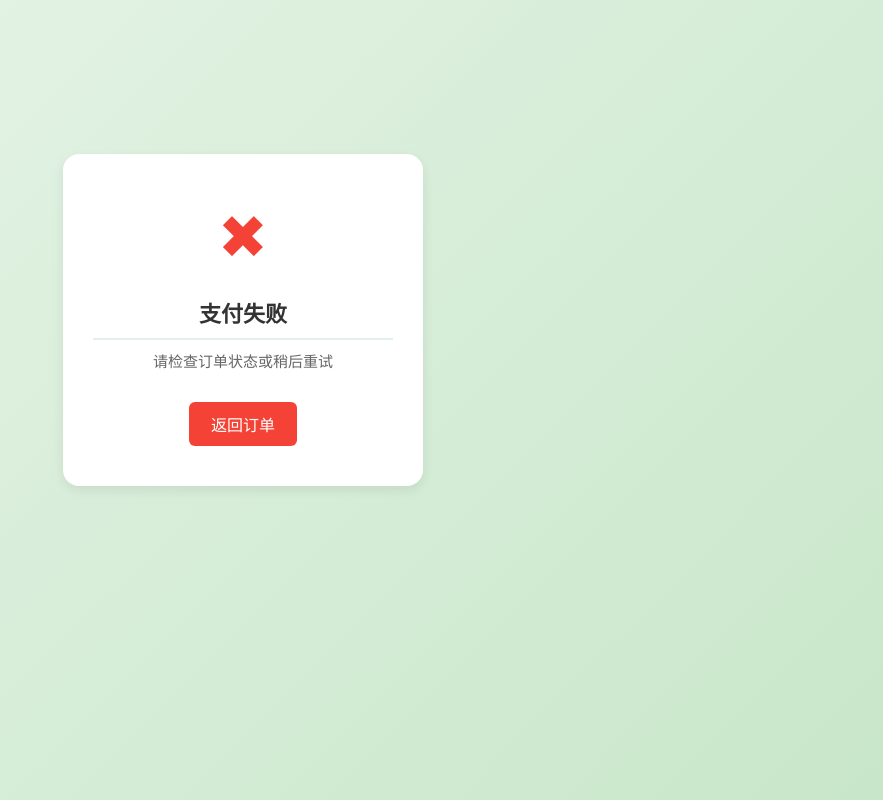
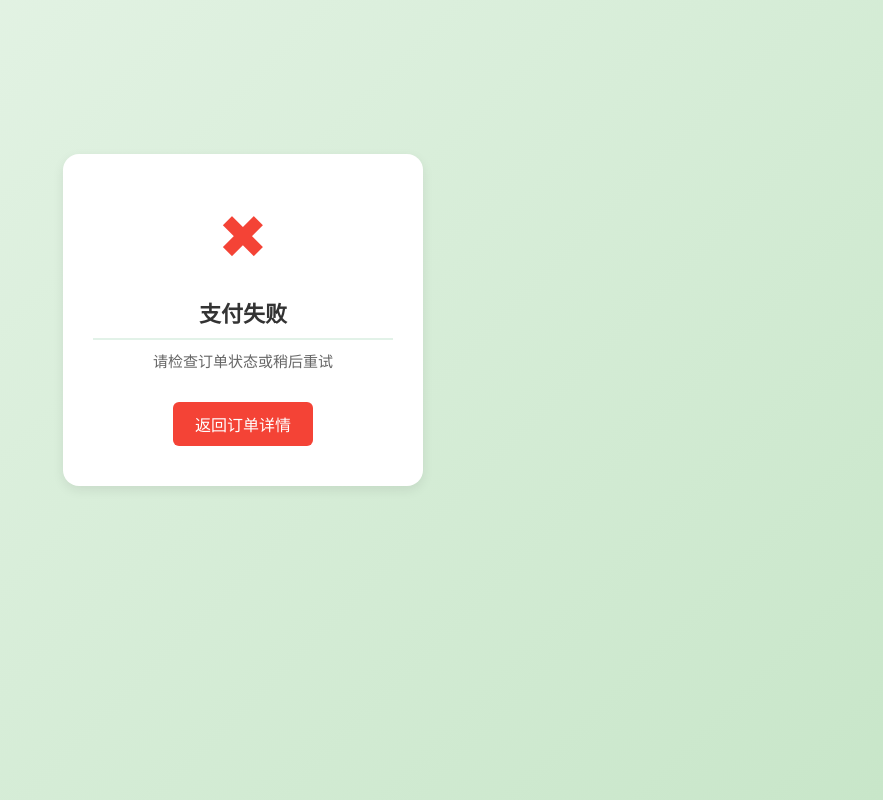
Before and after one commit to AXIhello/agricultural_product, a Vue app in the folder src/main/resources/front-vue/: page /pay-result in a window 1280 px wide. Shown: the whole page, without its empty margins (397-1280 px from the left). Built offline with nearby package versions, Linux system fonts and the light colour scheme; sample sign-in values are in the browser's storage.

Commit message:
支付返回页面异常及农户购物车显示

```diff
--- a/src/main/resources/front-vue/src/views/PayResult.vue
+++ b/src/main/resources/front-vue/src/views/PayResult.vue
@@ -5,14 +5,14 @@
       <h2>支付成功</h2>
       <p class="info">订单号：{{ orderId }}</p>
       <p class="info">支付金额：¥{{ amount }}</p>
-      <router-link :to="`/orders/${orderId}`" class="link">返回订单详情</router-link>
+      <router-link :to="`/orders/confirm`" class="link">返回订单详情</router-link>
     </div>
 
     <div v-else class="result-card fail">
       <div class="icon">✖</div>
       <h2>支付失败</h2>
       <p class="info">请检查订单状态或稍后重试</p>
-      <router-link :to="`/orders/${orderId}`" class="link fail-link">返回订单</router-link>
+      <router-link :to="`/orders/confirm`" class="link fail-link">返回订单详情</router-link>
     </div>
   </div>
 </template>
--- a/src/main/resources/front-vue/src/views/TradingPage.vue
+++ b/src/main/resources/front-vue/src/views/TradingPage.vue
@@ -9,7 +9,7 @@
         <button @click="switchView('predict')" :class="{ active: currentView === 'predict' }">行情大厅</button>
         <button @click="switchView('demands')" :class="{ active: currentView === 'demands' }">求购需求</button>
         <button v-if="role === 'farmer'" @click="switchView('myProducts')" :class="{ active: currentView === 'myProducts' }">我的产品</button>
-        <button v-if="role === 'buyer'" @click="switchView('cart')" :class="{ active: currentView === 'cart' }">我的购物车</button>
+        <button v-if="role === 'buyer'||'farmer'" @click="switchView('cart')" :class="{ active: currentView === 'cart' }">我的购物车</button>
         <button v-if="role === 'buyer'||'farmer'" @click="switchView('myOrders')" :class="{ active: currentView === 'myOrders' }">我的订单</button>
       </nav>
 
```
